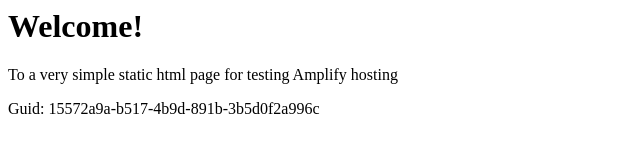
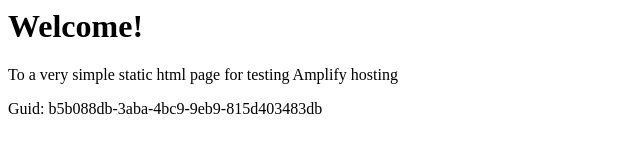
Before and after one commit to aws-aemilia-mxp/Github-PR-Commit-Integration-Test-DoNotTouch-GithubWebhookPreviewCanaryTest-v1-prod-eu-south-1, a website: page src/index.html in a window 1280 px wide. Shown: the full height of the page, 0-640 px from the left. Drawn offline with Linux system fonts and the light colour scheme.

Commit message:
commit from integ tests

```diff
--- a/src/index.html
+++ b/src/index.html
@@ -12,6 +12,6 @@
 <body>
     <h1>Welcome!</h1>
     <p>To a very simple static html page for testing Amplify hosting</p>
-    <p>Guid: 15572a9a-b517-4b9d-891b-3b5d0f2a996c</p></body>
+    <p>Guid: b5b088db-3aba-4bc9-9eb9-815d403483db</p></body>
 
 </html>
```
